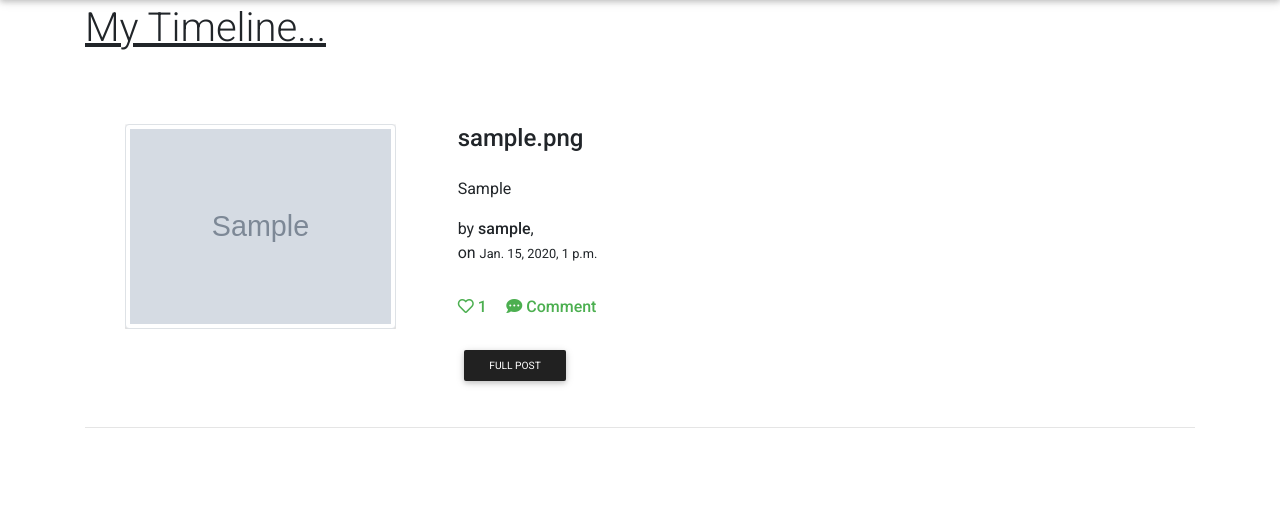
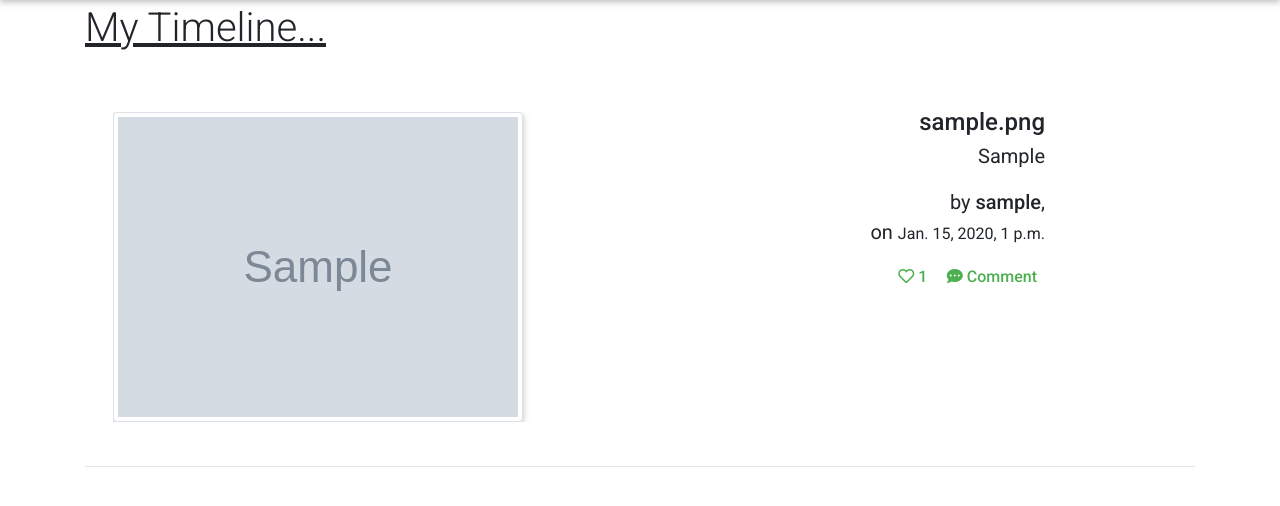
Before and after one commit to abzedmohammed/insta-clone, a Django app: page /my_timeline/ in a window 1280 px wide. Shown: the part 74-580 px from the top of the page. Run offline with Django 3.2, Linux system fonts and the light colour scheme; a user stored in the database is signed in; tables that the repository leaves empty hold one stand-in row (values such as "Sample post"); grey boxes marked "Sample" are stand-in pictures; some libraries are stand-ins or nearby versions.

Commit message:
polish timeline page

```diff
--- a/insta/templates/timeline.html
+++ b/insta/templates/timeline.html
@@ -10,11 +10,6 @@
   <br>
 
     {% for items in post_items %}
-    <!-- displaying News articles -->
-    <div class="row">
-
-    <div class="col-xs-9 col-sm-10 col-md-9 col-lg-10">
-
         <!-- News jumbotron -->
 <div class="text-center hoverable p-4">
 
@@ -22,12 +17,12 @@
     <div class="row">
 
       <!-- Grid column -->
-      <div class="col-md-4 offset-md-1 mx-3 my-3">
+      <div class="col-md-7 offset-md-1 mx-1 my-1">
 
         <!-- Featured image -->
         <div class="view overlay">
           <img src="{{ items.image.url }}" class="img-fluid z-depth-1 img-thumbnail hoverable" alt="{{ items.user}} Avatar">
-          <a>
+          <a href="{% url 'singlePost' items.id %}">
             <div class="mask rgba-white-slight"></div>
           </a>
         </div>
@@ -36,16 +31,16 @@
       <!-- Grid column -->
 
       <!-- Grid column -->
-      <div class="col-md-7 text-md-left ml-3 mt-3">
+      <div class="col-md-3 text-md-right ml-5 mt-0">
 
         <!-- Excerpt -->
 
-        <h4 class="h4 mb-4">{{ items.image_name }}</h4>
+        <h3 class="h4 mb-1">{{ items.image_name }}</h3>
 
-        <p class="font-weight-normal">{{ items.caption }}</p>
-        <p class="font-weight-normal">by <a><strong>{{ items.user }}</strong></a>,<br> on <small>{% localtime on %}{{ items.date }}{% endlocaltime %}</small></p>
+        <p class="lead font-weight-normal">{{ items.caption }}</p>
+        <p class="lead font-weight-bolder">by <a><strong>{{ items.user }}</strong></a>,<br> on <small>{% localtime on %}{{ items.date }}{% endlocaltime %}</small></p>
 
-        <div class="rounded-bottom pt-3">
+        <div class="rounded-bottom pt-1">
             <ul class="list-unstyled list-inline font-small">
 
                 <li class="list-inline-item pr-2">
@@ -63,9 +58,6 @@
                 </ul>
 
         </div>
-
-        <a href="{% url 'singlePost' items.id %}" class="btn btn-sm btn-dark">Full Post</a>
-
       </div>
     </div>
       <!-- Grid column -->
@@ -73,12 +65,7 @@
     </div>
     <!-- Grid row -->
 
-  </div>
-  <!-- News jumbotron -->
-
-</div>
 <hr style="color: #111;">
-<br>
 {% empty %}
 <h2 class="text-center" style="text-decoration: underline;">No Posts Available</h2>
 
```
